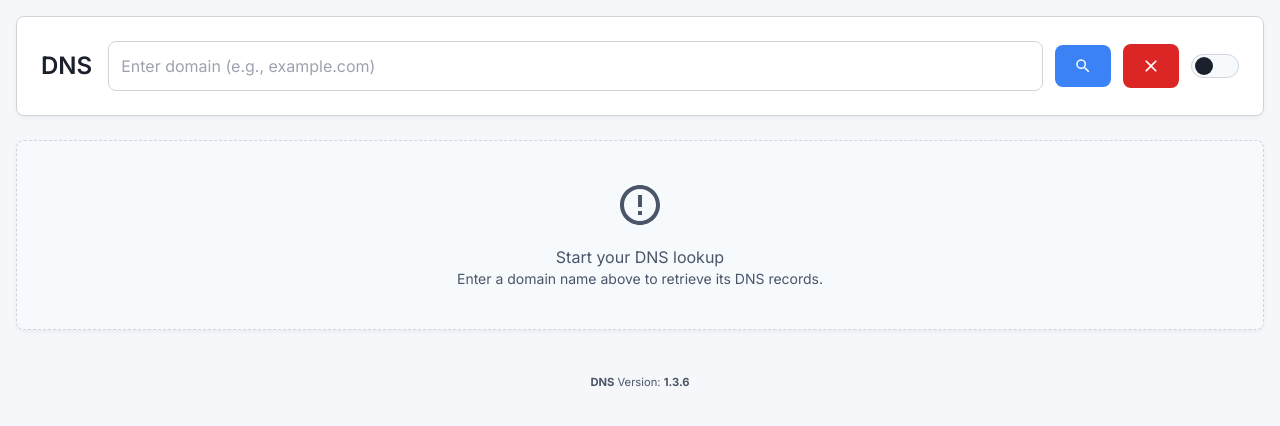
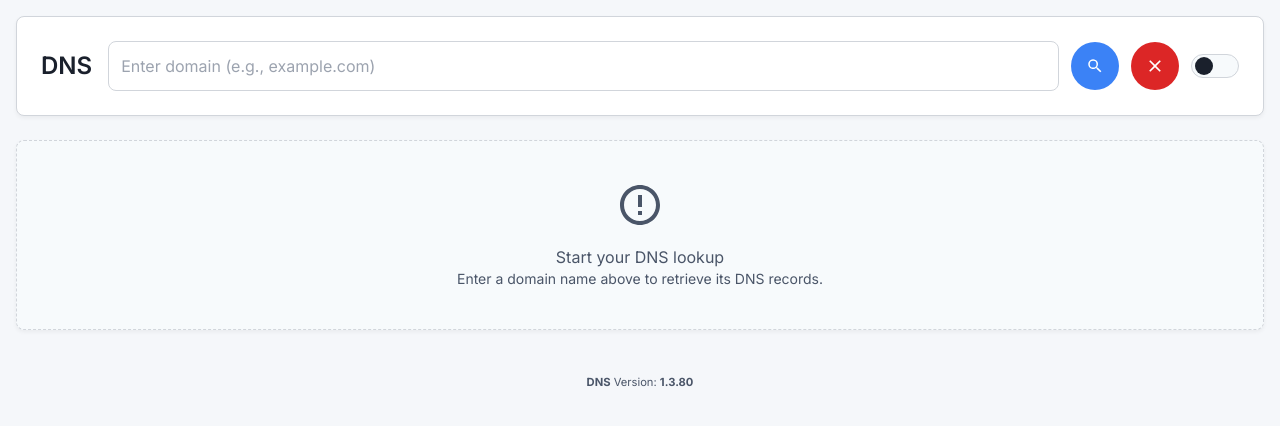
Before and after one commit to jonazzen/dns, a plain HTML site: page beta.html in a window 1280 px wide. Drawn offline with nearby package versions, Linux system fonts and the light colour scheme.

Commit message:
Update button styles and DNS version in beta.html

```diff
--- a/beta.html
+++ b/beta.html
@@ -711,10 +711,10 @@
           />
           <div id="domainAutocompleteList" class="hidden"></div>
         </div>
-        <button
+      <button
           id="lookupBtn"
           aria-label="Search DNS records"
-          class="bg-[var(--accent-blue)] text-[var(--tooltip-text)] p-3 rounded-[var(--radius-md)] hover:bg-[var(--accent-blue-hover)] transition font-medium sm:w-14 flex justify-center items-center"
+          class="bg-[var(--accent-blue)] text-[var(--tooltip-text)] rounded-full hover:bg-[var(--accent-blue-hover)] transition font-medium w-12 h-12 flex justify-center items-center flex-shrink-0"
         >
           <span id="lookupBtnText">
             <svg class="search-icon" viewBox="0 0 24 24" xmlns="http://www.w3.org/2000/svg"><path d="M15.5 14h-.79l-.28-.27a6.5 6.5 0 1 0-.7.7l.27.28v.79l5 4.99L20.49 19l-4.99-5zm-6 0a4.5 4.5 0 1 1 0-9 4.5 4.5 0 0 1 0 9z"></path></svg>
@@ -723,7 +723,7 @@
         <button
           id="clearHistoryBtn"
           aria-label="Clear all stored history and records"
-          class="bg-red-600 text-white p-3 rounded-[var(--radius-md)] hover:bg-red-700 transition font-medium sm:w-14 flex justify-center items-center"
+          class="bg-red-600 text-white rounded-full hover:bg-red-700 transition font-medium w-12 h-12 flex justify-center items-center flex-shrink-0"
           title="Clear all stored history and records"
         >
           <svg
@@ -798,7 +798,7 @@
     ></div>
     <div class="footer">
       <small>
-        <b>DNS</b> Version: <b>1.3.6</b>
+        <b>DNS</b> Version: <b>1.3.80</b>
       </small>
     </div>
     <div aria-live="polite" class="sr-only" id="copy-status"></div>
```
